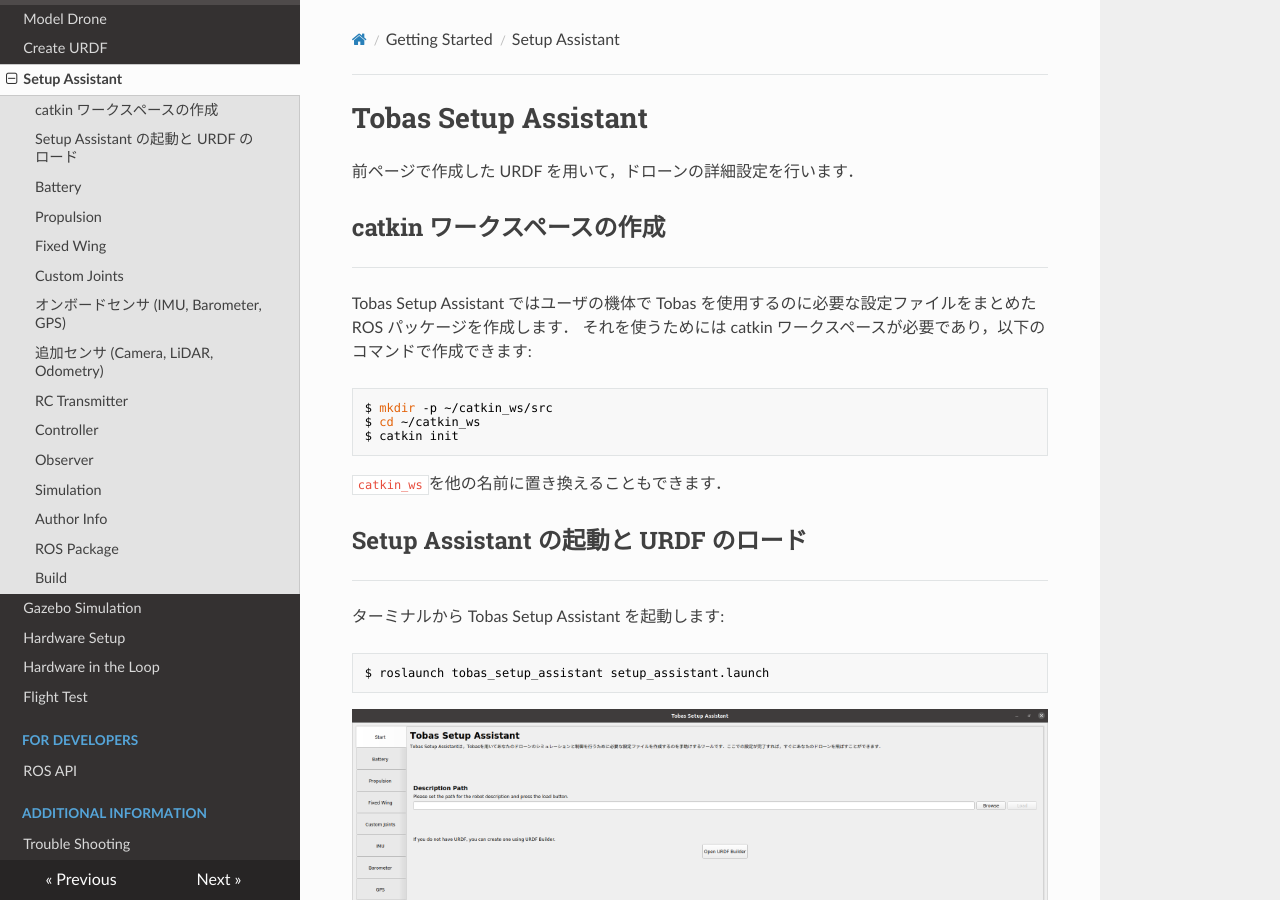
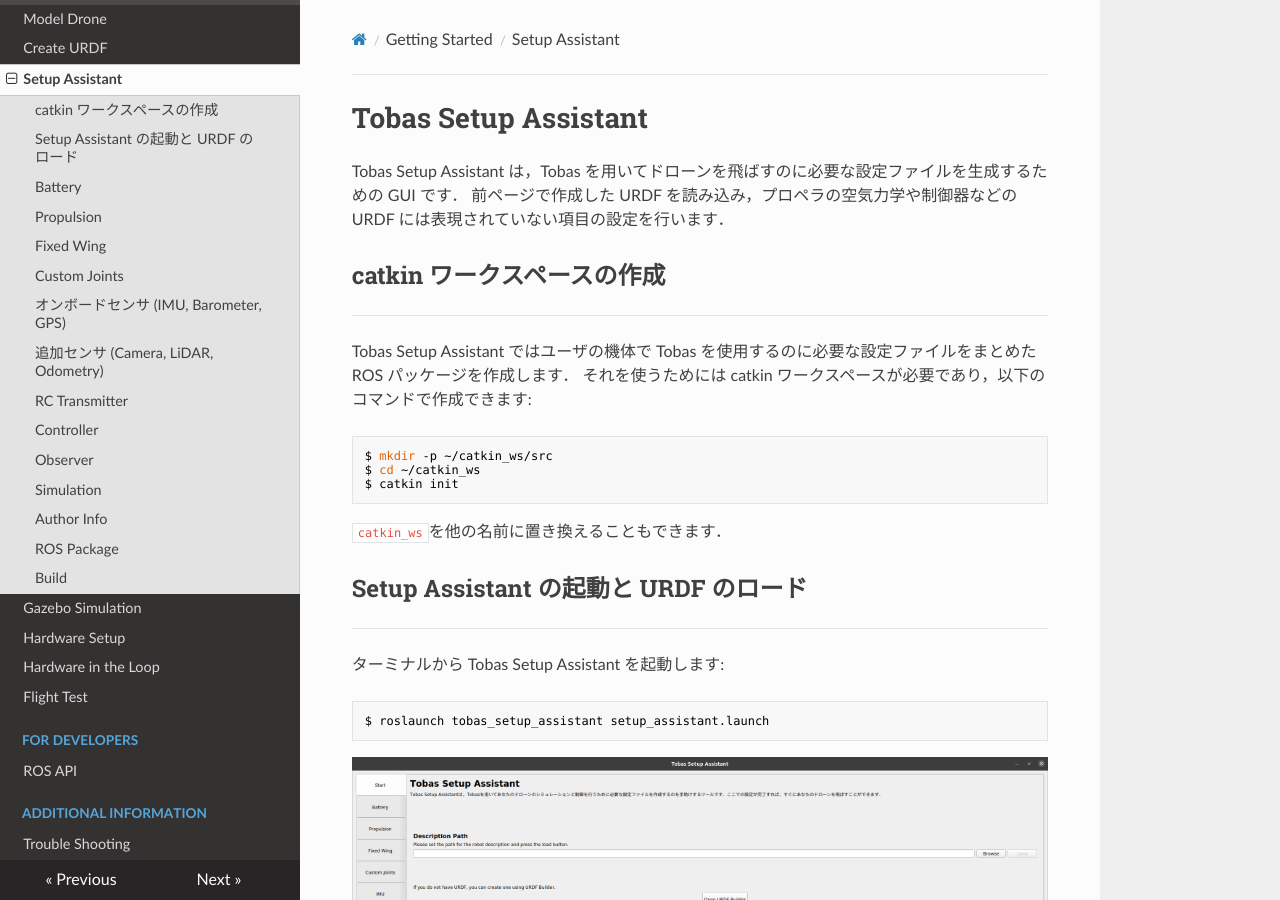
Before and after one commit to TobasFlightControl/tobas_wiki, an MkDocs documentation site: the page built from docs/setup_assistant.md, in a window 1280 px wide and 900 px high. Built offline with MkDocs 1.6.1, drawn with Linux system fonts in a browser that asks for light colours; nearby versions of some CDN libraries.

Commit message:
edit: setup_assistant.md

```diff
--- a/docs/setup_assistant.md
+++ b/docs/setup_assistant.md
@@ -1,6 +1,7 @@
 # Tobas Setup Assistant
 
-前ページで作成した URDF を用いて，ドローンの詳細設定を行います．
+Tobas Setup Assistant は，Tobas を用いてドローンを飛ばすのに必要な設定ファイルを生成するための GUI です．
+前ページで作成した URDF を読み込み，プロペラの空気力学や制御器などの URDF には表現されていない項目の設定を行います．
 
 ## catkin ワークスペースの作成
 
```
